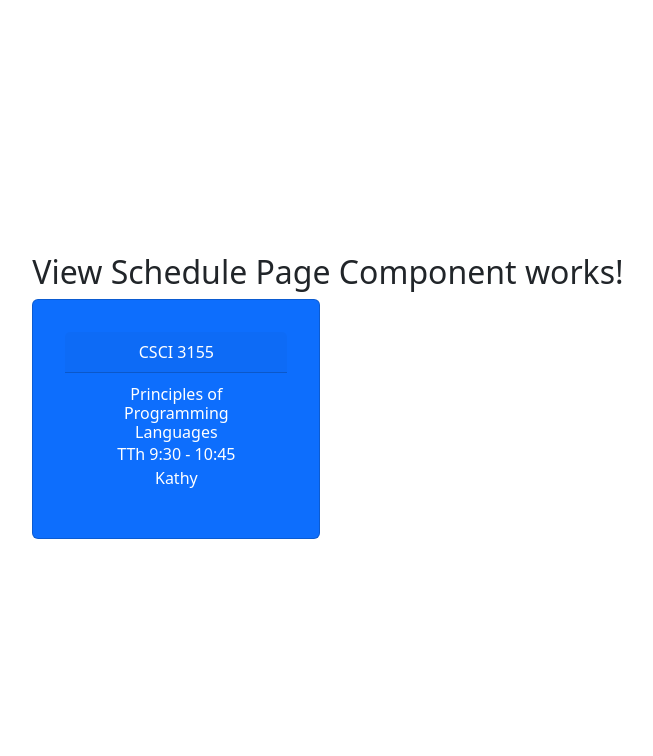
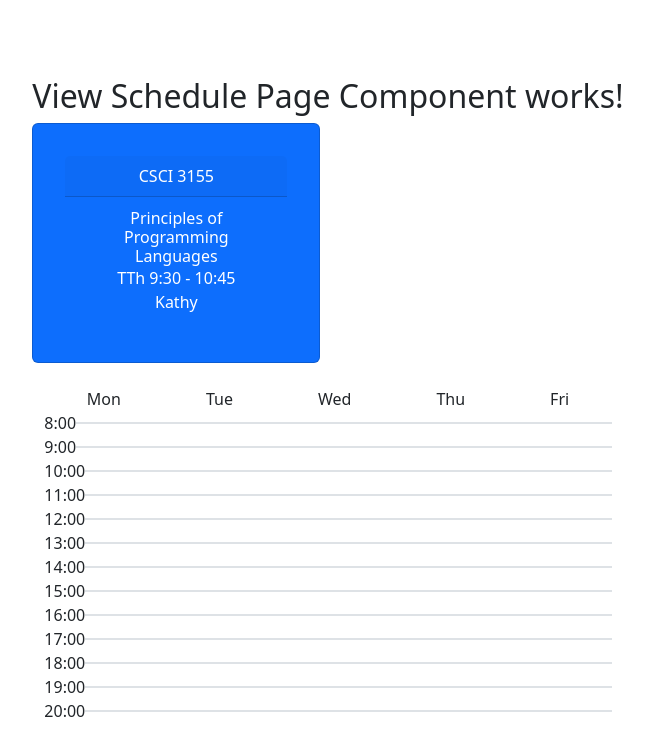
Before and after one commit to KatlynnGaster/Class_Schedule, a React (Vite) app: page / in a window 1280 px wide. Shown: the top 756 px of the page, without its empty margins (312-965 px from the left). Built offline with nearby package versions, Linux system fonts and the light colour scheme.

Commit message:
Updated App.jsx

```diff
--- a/src/App.jsx
+++ b/src/App.jsx
@@ -1,26 +1,51 @@
-import { useState } from 'react'
-import reactLogo from './assets/react.svg'
-import viteLogo from '/vite.svg'
-import './App.css'
+import { useState } from 'react';
 import "bootstrap/dist/css/bootstrap.min.css";
 import "bootstrap/dist/js/bootstrap.bundle.min";
 import ViewSchedulePage from './ViewSchedulePage';
 import ClassCard from './ClassCard';
+import './App.css';
+
+function WeekGrid() {
+  const daysOfWeek = ["Mon", "Tue", "Wed", "Thu", "Fri"];
+  const hoursOfDay = Array.from({ length: 13 }, (_, i) => i + 8);
+
+  return (
+    <div className="container mt-4">
+      <div className="week-grid">
+        {/* Grid Header */}
+        <div className="grid-header d-flex">
+          <div className="hour-label"></div>
+          {daysOfWeek.map((day) => (
+            <div key={day} className="day-header text-center flex-grow-1">
+              {day}
+            </div>
+          ))}
+        </div>
+
+        {/* Grid Body */}
+        <div className="grid-body">
+          {hoursOfDay.map((hour) => (
+            <div className="grid-row d-flex align-items-center" key={hour}>
+              <div className="hour-label text-center">{hour}:00</div>
+              {daysOfWeek.map((day, index) => (
+                <div key={`${hour}-${day}`} className="grid-cell border flex-grow-1"></div>
+              ))}
+            </div>
+          ))}
+        </div>
+      </div>
+    </div>
+  );
+}
 
 function App() {
-  const [count, setCount] = useState(0)
-
   return (
     <>
-      {/* for bootstrap*/}
       <ViewSchedulePage />
-
       <ClassCard />
-
-
-
+      <WeekGrid />
     </>
-  )
+  );
 }
 
-export default App
+export default App;
```
